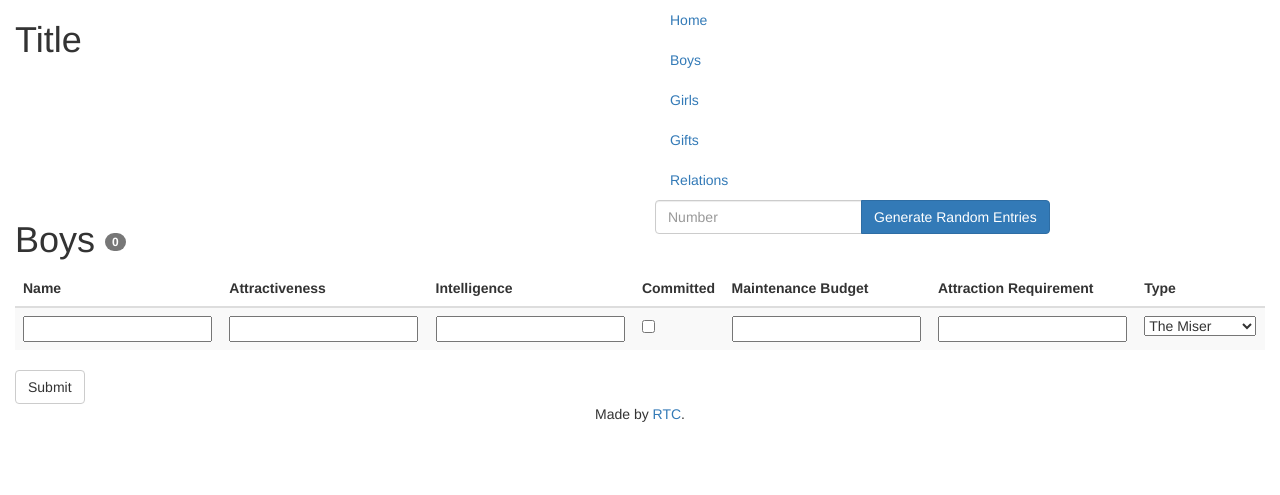
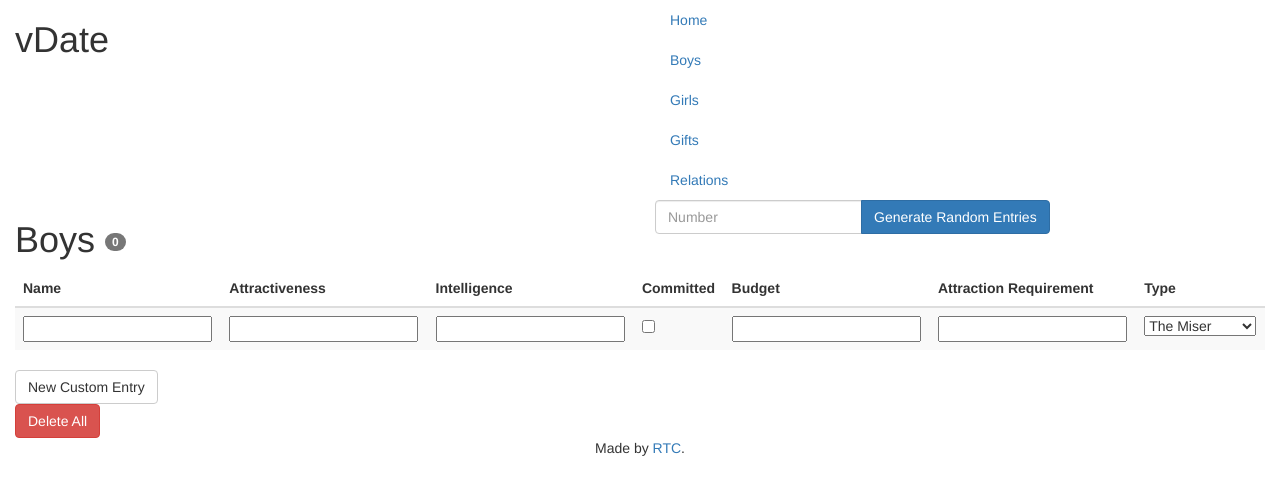
Before and after one commit to RaghavTheCyberdude/ppl-assignment-TeraFlik, a Django app: page /boys/ in a window 1280 px wide. Shown: the top 495 px of the page. Run offline with Django 3.2, Linux system fonts and the light colour scheme; data that the repository does not hold is empty; some libraries are stand-ins or nearby versions; some web fonts are replaced.

Commit message:
Improved templates

```diff
--- a/vDate/models.py
+++ b/vDate/models.py
@@ -6,6 +6,7 @@ from django.core.validators import MaxValueValidator, MinValueValidator
 from django.utils import timezone
 from datetime import datetime
 from .choices import *
+from decimal import *
 # Create your models here.
 
 class Girl(models.Model):
@@ -82,6 +83,7 @@ class Relation(models.Model):
 	girl = models.ForeignKey(Girl, on_delete=models.CASCADE)
 	commitOn = models.DateTimeField(default=timezone.now)
 	breakupOn = models.DateTimeField(blank=True, null=True)
+	compatibility = models.FloatField(default=0)
 
 	def __str__(self):
 		if self.breakupOn is None:
@@ -94,6 +96,10 @@ class Relation(models.Model):
 		self.boy.leave()
 		self.delete()
 
+	def findCompatibility(self):
+		self.compatibility = (self.boy.budget - self.girl.maintenanceBudget) + Decimal(abs(self.boy.attractiveness - self.boy.attractiveness)) + Decimal(abs(self.boy.intelligenceLevel - self.girl.intelligenceLevel))
+		return self.compatibility
+
 class Exchange(models.Model):
 	relation = models.ForeignKey('vDate.Relation', related_name='exchanges')
 	limit = models.Q(app_label='vDate', model='essentialgift') | models.Q(app_label='vDate', model='luxurygift') | models.Q(app_label='vDate', model = 'utilitygift')
--- a/vDate/new.py
+++ b/vDate/new.py
@@ -85,7 +85,10 @@ def findMatch(girl):
 		if boy.budget >= girl.maintenanceBudget and girl.attractiveness >= boy.attractionRequirement:
 			boy.commit()
 			girl.commit()
-			return Relation.objects.create(boy=boy, girl=girl, commitOn=datetime.now())
+			newRelation = Relation(boy=boy, girl=girl, commitOn=datetime.now())
+			newRelation.findCompatibility()
+			newRelation.save(force_insert=True)
+			return newRelation
 	return None
 
 def breakupAll():
--- a/vDate/templates/vDate/base.html
+++ b/vDate/templates/vDate/base.html
@@ -7,12 +7,11 @@
 	<meta http-equiv="X-UA-Compatible" content="IE=edge" />
 	<meta name="viewport" content="width=device-width, initial-scale=1.0" />
 	<title>
-		{% block title %}Title{% endblock %}
+		{% block title %}vDate - Virtual Dating{% endblock %}
 	</title>
 	<link rel="stylesheet" href="https://maxcdn.bootstrapcdn.com/bootstrap/3.3.7/css/bootstrap.min.css" integrity="sha384-BVYiiSIFeK1dGmJRAkycuHAHRg32OmUcww7on3RYdg4Va+PmSTsz/K68vbdEjh4u" crossorigin="anonymous">
 	<link href='//fonts.googleapis.com/css?family=Glegoo' rel='stylesheet'>
 	<link rel="stylesheet" href="{% static 'css/base.css' %}">
-	{% block css %}{% endblock %}
 
 </head>
 
@@ -30,6 +29,7 @@
 		</footer>
 	</div>
 
+
 	<script src="https://ajax.googleapis.com/ajax/libs/jquery/1.12.4/jquery.min.js"></script>
 	<script src="https://maxcdn.bootstrapcdn.com/bootstrap/3.3.7/js/bootstrap.min.js" integrity="sha384-Tc5IQib027qvyjSMfHjOMaLkfuWVxZxUPnCJA7l2mCWNIpG9mGCD8wGNIcPD7Txa" crossorigin="anonymous"></script>
 </body>
--- a/vDate/templates/vDate/boys.html
+++ b/vDate/templates/vDate/boys.html
@@ -28,7 +28,7 @@
 					<th>Attractiveness</th>
 					<th>Intelligence</th>
 					<th>Committed</th>
-					<th>Maintenance Budget</th>
+					<th>Budget</th>
 					<th>Attraction Requirement</th>
 					<th>Type</th>
 				</tr>
@@ -55,8 +55,14 @@
 			</tr>
 			</tbody>
 		</table>
-		<button type="submit" class="btn btn-default">Submit</button>
+		<button type="submit" class="new btn btn-default">New Custom Entry</button>
 		</form>
 	</div>
+
 </section>
+<div class="delete-all">
+	<form action="{% url 'delete' %}" method="POST">{% csrf_token %}
+		<button type="submit" name="type" value="boys" class="btn btn-danger">Delete All</button>
+	</form>
+</div>
 {% endblock %}
--- a/vDate/templates/vDate/header.html
+++ b/vDate/templates/vDate/header.html
@@ -1,5 +1,5 @@
 <div class="col-sm-6">
-	<h1>Title</h1>
+	<h1>vDate</h1>
 </div>
 <nav class="col-sm-6" role="navigation">
 	<ul class="nav header-nav">
--- a/vDate/urls.py
+++ b/vDate/urls.py
@@ -7,4 +7,5 @@ urlpatterns = [
 	url(r'^girls/$', views.girls, name='girls'),
 	url(r'^gifts/$', views.gifts, name='gifts'),
 	url(r'^relations/$', views.relations, name='relations'),
+    url(r'^delete/$', views.deleteEntries, name='delete'),
 ]
--- a/vDate/views.py
+++ b/vDate/views.py
@@ -1,5 +1,7 @@
 from django.shortcuts import render
 from django.http import HttpResponseRedirect
+from django.core.urlresolvers import reverse
+from django.contrib import messages
 from .models import *
 from .forms import *
 from vDate.new import *
@@ -80,9 +82,9 @@ def gifts(request):
 			if utilityGiftForm.is_valid():
 				utilityGiftForm.save()
 				handled = True
-	essentialGiftsList = EssentialGift.objects.all()
-	luxuryGiftsList = LuxuryGift.objects.all()
-	utilityGiftsList = UtilityGift.objects.all()
+	essentialGiftsList = EssentialGift.objects.all().order_by('price')
+	luxuryGiftsList = LuxuryGift.objects.all().order_by('price')
+	utilityGiftsList = UtilityGift.objects.all().order_by('price')
 	return render(request, 'vDate/gifts.html',{
 		'essentialGiftsList': essentialGiftsList,
 		'luxuryGiftsList': luxuryGiftsList,
@@ -102,13 +104,34 @@ def relations(request):
 			number = numForm.cleaned_data['number']
 			girlCount = Girl.objects.filter(isCommitted=False).count()
 			if number > girlCount:
-				raise Exception("Not enough girls!")
-			girlList = Girl.objects.filter(isCommitted=False)[:number]
-			for girl in girlList:
-				findMatch(girl)
-
+				messages.error(request, "Not enough single girls!")
+			else:
+				girlList = Girl.objects.filter(isCommitted=False)[:number]
+				for girl in girlList:
+					findMatch(girl)
+	else:
+		numForm = GetNumberForm()
 	relationsList = Relation.objects.all()
 	return render(request, 'vDate/relations.html', {
 		'relationsList': relationsList,
 		'getNumberForm': numForm,
 		})
+
+def deleteEntries(request):
+	if request.method == 'POST':
+		if request.POST.get('type') == 'boys':
+			Boy.objects.all().delete()
+			return HttpResponseRedirect(reverse('boys'))
+		elif request.POST.get('type') == 'girls':
+			Girl.objects.all().delete()
+			return HttpResponseRedirect(reverse('girls'))
+		elif request.POST.get('type') == 'gifts':
+			EssentialGift.objects.all().delete()
+			LuxuryGift.objects.all().delete()
+			UtilityGift.objects.all().delete()
+			return HttpResponseRedirect(reverse('gifts'))
+		elif request.POST.get('type') == 'relations':
+			for relation in Relation.objects.all():
+				relation.breakup()
+			return HttpResponseRedirect(reverse('relations'))
+	return HttpResponseRedirect(reverse('home'))
```
Also changed, not shown: other parts of vDate/templates/vDate/boys.html (+3 -3 lines), vDate/templates/vDate/gifts.html (+19 -13 lines), vDate/templates/vDate/girls.html (+9 -4 lines), vDate/templates/vDate/relations.html (+17 -5 lines), vDate/migrations/0003_auto_20170226_1814.py (added), vDate/migrations/0004_auto_20170226_1815.py (added).
